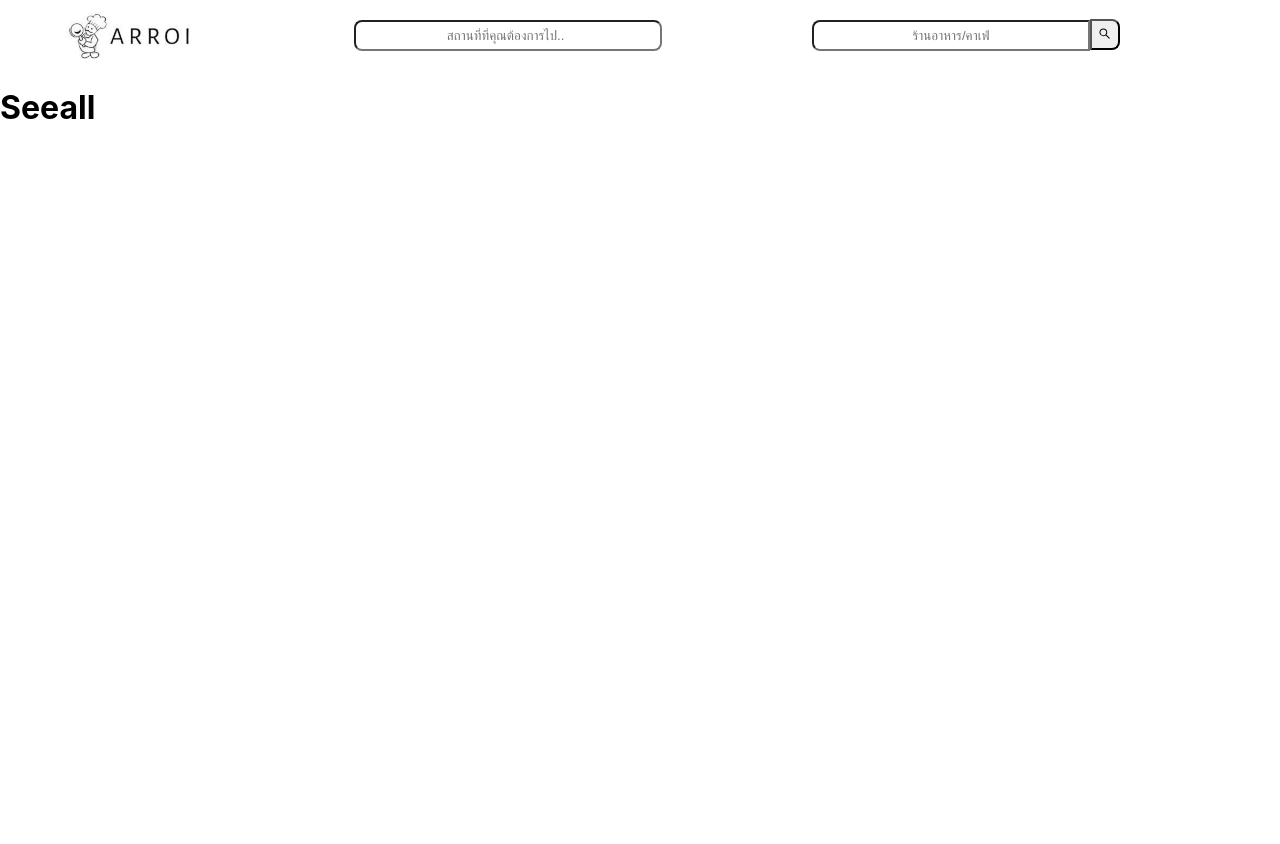
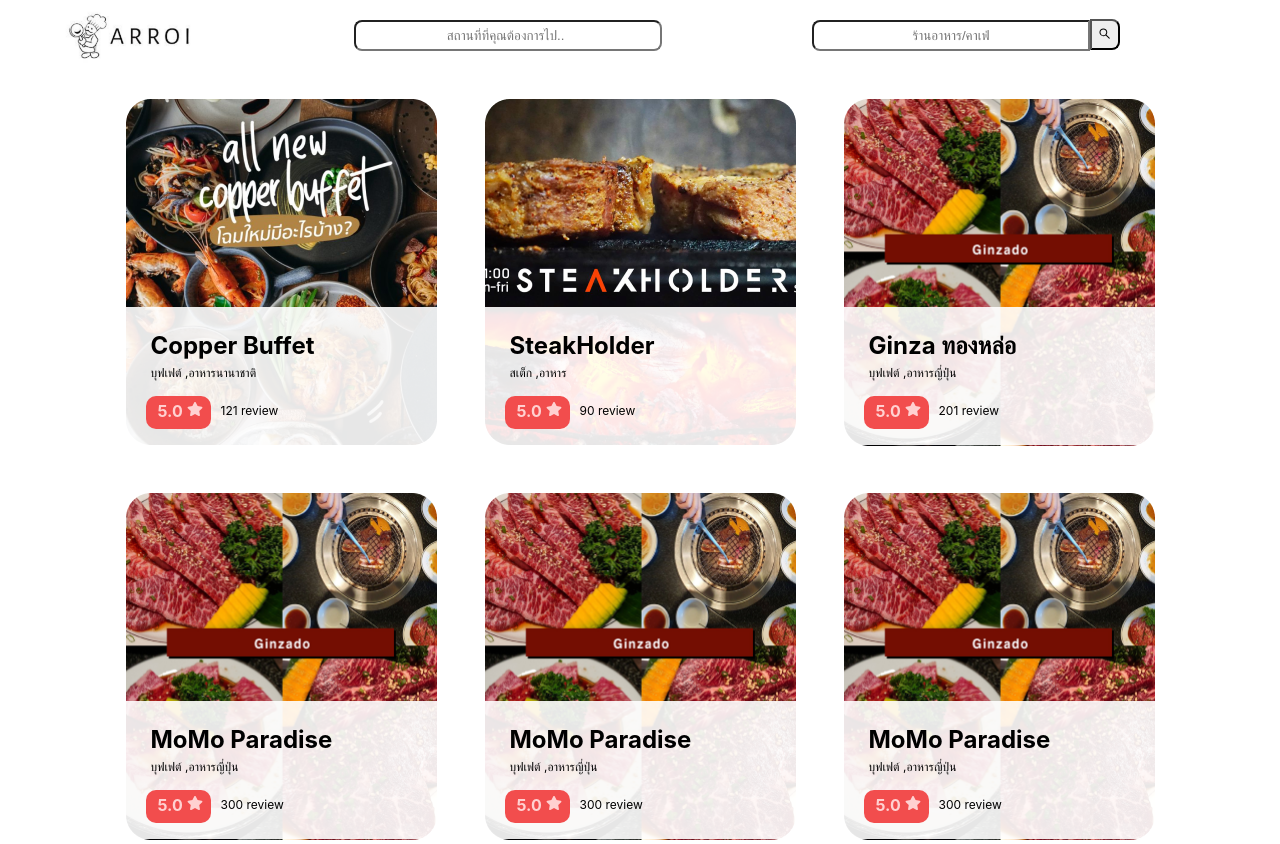
Before and after one commit to PinyaP/Arroi, a React (Create React App) app: page /see-all in a window 1280 px wide. Before the commit the page ends 800 px from the top, so only its background shows below. Built offline with nearby package versions, Linux system fonts and the light colour scheme.

Commit message:
Seeallpage/pass id to restaurantdetail page

```diff
--- a/src/Pages/RestaurantDetail.js
+++ b/src/Pages/RestaurantDetail.js
@@ -1,7 +1,18 @@
 import React from 'react';
+// import { restaurant } from '../data.js';
+// import { FaStar } from 'react-icons/fa';
+import { useParams } from 'react-router-dom';
+import { restaurant } from '../data';
 
 const RestaurantDetail = () => {
-  return <div>RestaurantDetail</div>;
-};
+  const { id } = useParams();
+  const selectedRestaurant = restaurant.find((item) => item.id === parseInt(id));
+  console.log(selectedRestaurant);
+  return(
+    <div>
+      RestaurantDetail
+    </div>
+  );
+}
 
 export default RestaurantDetail;
--- a/src/Pages/SeeAll.js
+++ b/src/Pages/SeeAll.js
@@ -1,10 +1,34 @@
 import React from 'react';
+import { restaurant } from '../data.js';
+import '../Styles/HeadlineCards.css';
+import '../Styles/Home.css';
+import { FaStar } from 'react-icons/fa';
+import { Link } from 'react-router-dom';
 
 const SeeAll = () => {
   return (
-  <div>
-    <h1>Seeall</h1>
-    </div>
+    <div className="top3-con">
+        {restaurant.map((values) => {
+          const { id, title, desc, rating, review, img } = values;
+          return (
+            <Link to={`/detail/${id}`}>
+              <div  class="card" key={id}>
+                <img src={img} alt="/" />
+                <div class="textborder">
+                  <p class="headp">{title}</p>
+                  <p class="subp">{desc}</p>
+                  <div style={{ display: 'flex' }}>
+                    <p id="textstar">
+                      {rating} <FaStar />
+                    </p>
+                    <p id="textreview">{review} review</p>
+                  </div>
+                </div>
+              </div>
+            </Link>
+          );
+        })}
+      </div>
   )
 };
 
```
